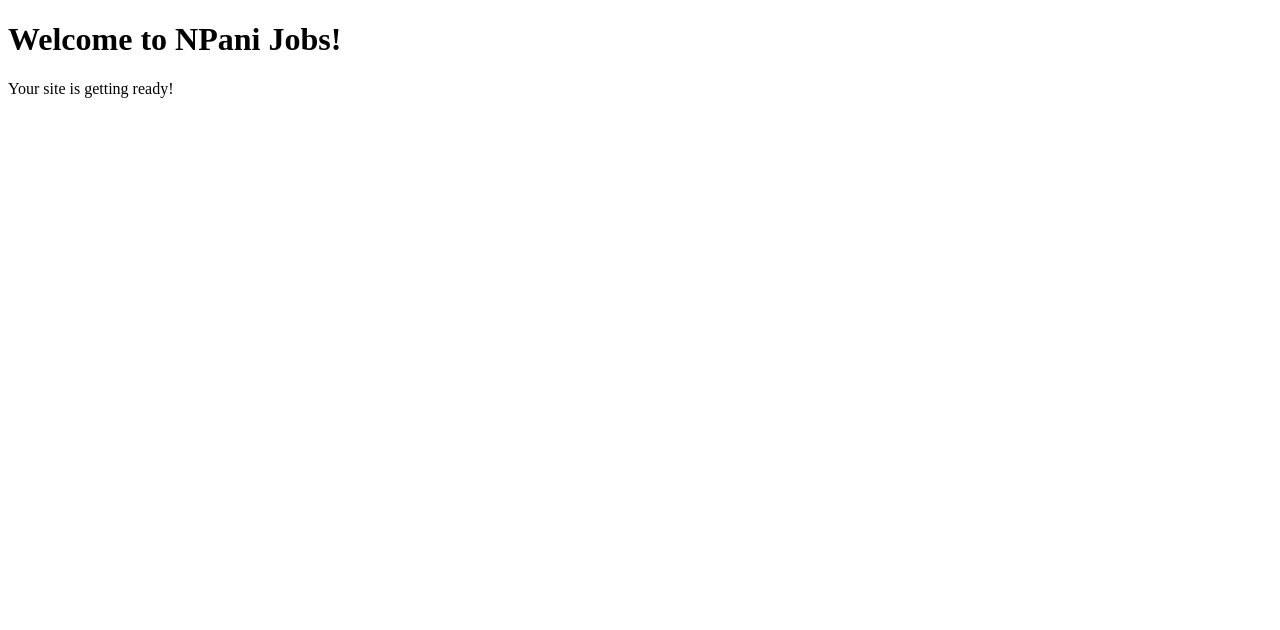
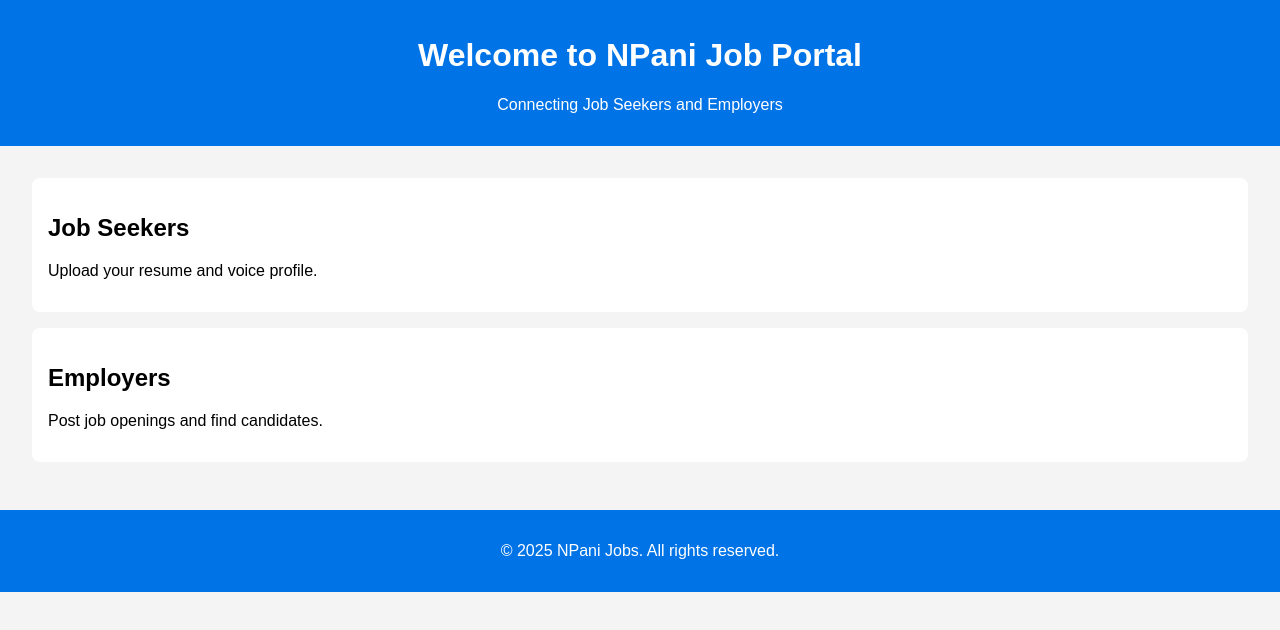
Before and after one commit to Npanijobs/npanijobs.github.io, a plain HTML site: page index.html in a window 1280 px wide. Drawn offline with Linux system fonts and the light colour scheme.

Commit message:
Add files via upload

```diff
--- a/index.html
+++ b/index.html
@@ -1,10 +1,30 @@
+
 <!DOCTYPE html>
-<html>
+<html lang="en">
 <head>
-    <title>NPani Jobs</title>
+    <meta charset="UTF-8" />
+    <meta name="viewport" content="width=device-width, initial-scale=1.0" />
+    <title>NPani Job Portal</title>
+    <link rel="stylesheet" href="style.css" />
 </head>
 <body>
-    <h1>Welcome to NPani Jobs!</h1>
-    <p>Your site is getting ready!</p>
+    <header>
+        <h1>Welcome to NPani Job Portal</h1>
+        <p>Connecting Job Seekers and Employers</p>
+    </header>
+    <main>
+        <section id="jobseekers">
+            <h2>Job Seekers</h2>
+            <p>Upload your resume and voice profile.</p>
+        </section>
+        <section id="employers">
+            <h2>Employers</h2>
+            <p>Post job openings and find candidates.</p>
+        </section>
+    </main>
+    <footer>
+        <p>© 2025 NPani Jobs. All rights reserved.</p>
+    </footer>
+    <script src="script.js"></script>
 </body>
 </html>
--- /dev/null
+++ b/script.js
@@ -0,0 +1,2 @@
+
+console.log("NPani Job Portal loaded successfully.");
--- /dev/null
+++ b/style.css
@@ -0,0 +1,22 @@
+
+body {
+    font-family: Arial, sans-serif;
+    margin: 0;
+    padding: 0;
+    background: #f4f4f4;
+}
+header, footer {
+    background: #0073e6;
+    color: white;
+    text-align: center;
+    padding: 1em 0;
+}
+main {
+    padding: 2em;
+}
+section {
+    background: white;
+    margin-bottom: 1em;
+    padding: 1em;
+    border-radius: 8px;
+}
```
